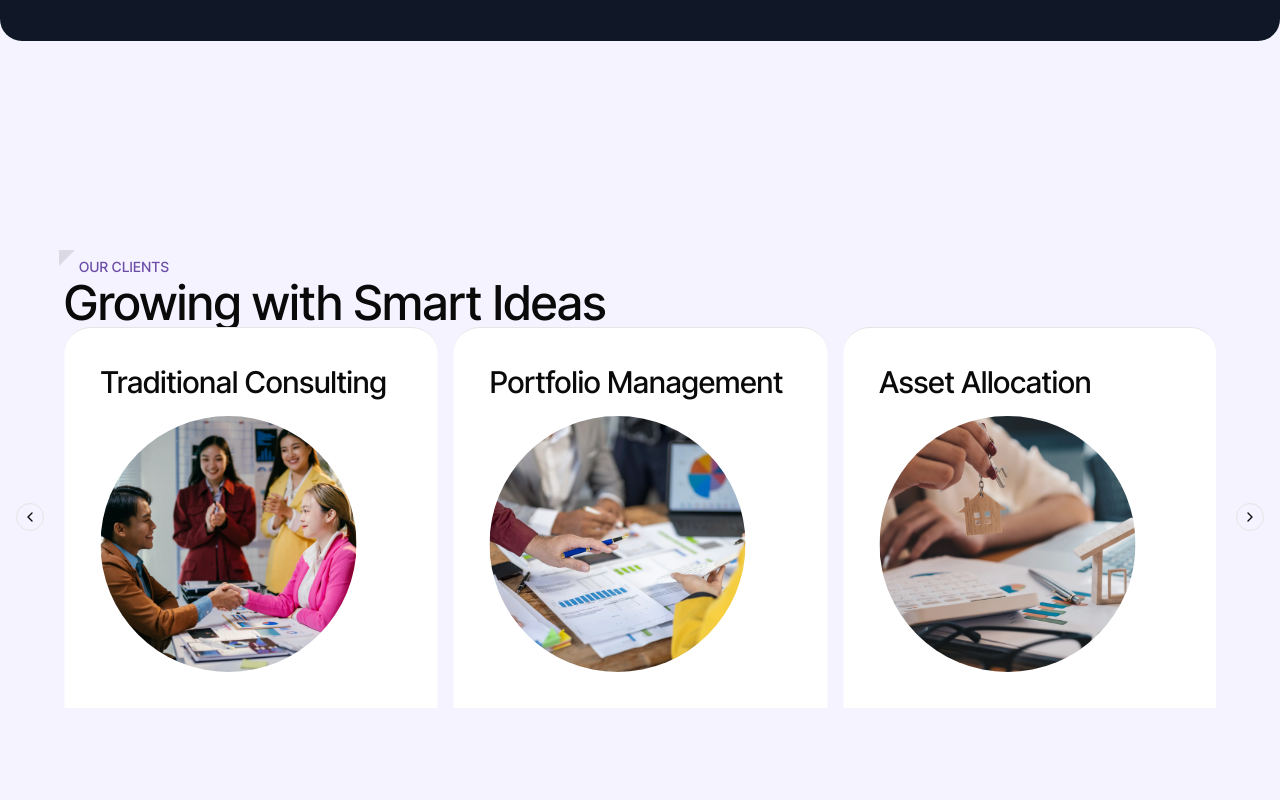
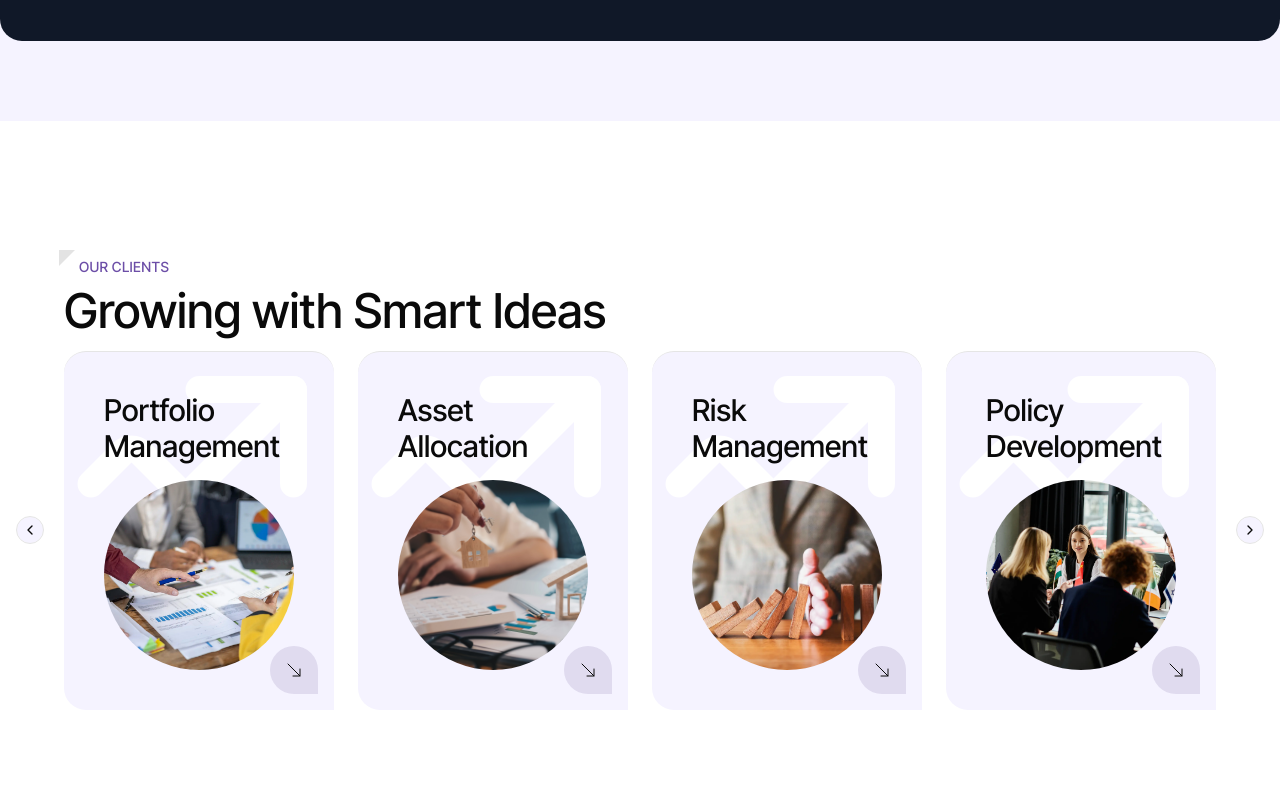
Before and after one commit to itzTedx/piptan-organization, a Next.js app: page /services in a window 1280 px wide. Shown: the part 2280-3080 px from the top of the page. Built offline with nearby package versions, Linux system fonts and the light colour scheme.

Commit message:
feat(icons): add new arrow and trend icons for enhanced visual representation in SolutionsCarousel

```diff
--- a/src/app/services/page.tsx
+++ b/src/app/services/page.tsx
@@ -9,6 +9,7 @@ import { IconArrowRightUp } from "@/assets/icon/arrows";
 import { Clients } from "@/modules/views/clients";
 import { AboutCarousel } from "@/modules/views/components/about-carousel";
 import { ServicesCarousel } from "@/modules/views/components/services-carousel";
+import { Plans } from "@/modules/views/plans";
 import { Solutions } from "@/modules/views/solutions";
 
 export default function ServicesPage() {
@@ -73,6 +74,7 @@ export default function ServicesPage() {
 			</section>
 			<Solutions />
 			<Clients />
+			<Plans />
 		</main>
 	);
 }
--- a/src/assets/icon/arrows.tsx
+++ b/src/assets/icon/arrows.tsx
@@ -30,3 +30,66 @@ export const IconArrowRightUp = (props: SVGProps) => {
 		</svg>
 	);
 };
+
+export const IconArrowRightDown = (props: SVGProps) => {
+	return (
+		<svg
+			{...props}
+			aria-hidden="true"
+			height="20"
+			viewBox="0 0 20 20"
+			width="20"
+			xmlns="http://www.w3.org/2000/svg"
+		>
+			<g fill="currentColor">
+				<line
+					fill="none"
+					stroke="currentColor"
+					strokeLinecap="round"
+					strokeLinejoin="round"
+					x1="4"
+					x2="16"
+					y1="4"
+					y2="16"
+				/>
+				<polyline
+					fill="none"
+					points="16 9 16 16 9 16"
+					stroke="currentColor"
+					strokeLinecap="round"
+					strokeLinejoin="round"
+				/>
+			</g>
+		</svg>
+	);
+};
+
+export const IconTrendUp = (props: SVGProps) => {
+	return (
+		<svg
+			{...props}
+			aria-hidden="true"
+			height="20"
+			viewBox="0 0 20 20"
+			width="20"
+			xmlns="http://www.w3.org/2000/svg"
+		>
+			<g fill="currentColor">
+				<path
+					d="m17,6l-7.293,7.293c-.391.391-1.024.391-1.414,0l-2.586-2.586c-.391-.391-1.024-.391-1.414,0l-2.293,2.293"
+					fill="none"
+					stroke="currentColor"
+					strokeLinecap="round"
+					strokeLinejoin="round"
+				/>
+				<polyline
+					fill="none"
+					points="17 13 17 6 10 6"
+					stroke="currentColor"
+					strokeLinecap="round"
+					strokeLinejoin="round"
+				/>
+			</g>
+		</svg>
+	);
+};
--- /dev/null
+++ b/src/assets/icon/bulb.tsx
@@ -0,0 +1,41 @@
+export const IconLightbulb = (props: SVGProps) => {
+	return (
+		<svg
+			{...props}
+			aria-hidden="true"
+			height="18"
+			viewBox="0 0 18 18"
+			width="18"
+			xmlns="http://www.w3.org/2000/svg"
+		>
+			<g fill="currentColor">
+				<path
+					d="M9 2.5C8.586 2.5 8.25 2.164 8.25 1.75V0.75C8.25 0.336 8.586 0 9 0C9.414 0 9.75 0.336 9.75 0.75V1.75C9.75 2.164 9.414 2.5 9 2.5Z"
+					fill="currentColor"
+				/>
+				<path
+					d="M14.126 4.62399C13.934 4.62399 13.742 4.55098 13.596 4.40398C13.303 4.11098 13.303 3.63598 13.596 3.34298L14.303 2.63598C14.596 2.34298 15.071 2.34298 15.364 2.63598C15.657 2.92898 15.657 3.40398 15.364 3.69698L14.657 4.40398C14.511 4.54998 14.318 4.62399 14.126 4.62399Z"
+					fill="currentColor"
+				/>
+				<path
+					d="M17.25 9.75H16.25C15.836 9.75 15.5 9.414 15.5 9C15.5 8.586 15.836 8.25 16.25 8.25H17.25C17.664 8.25 18 8.586 18 9C18 9.414 17.664 9.75 17.25 9.75Z"
+					fill="currentColor"
+				/>
+				<path
+					d="M3.87399 4.62399C3.68199 4.62399 3.48999 4.55098 3.34399 4.40398L2.63699 3.69698C2.34399 3.40398 2.34399 2.92898 2.63699 2.63598C2.92999 2.34298 3.40499 2.34298 3.69799 2.63598L4.40499 3.34298C4.69799 3.63598 4.69799 4.11098 4.40499 4.40398C4.25899 4.54998 4.06599 4.62399 3.87399 4.62399Z"
+					fill="currentColor"
+				/>
+				<path
+					d="M1.75 9.75H0.75C0.336 9.75 0 9.414 0 9C0 8.586 0.336 8.25 0.75 8.25H1.75C2.164 8.25 2.5 8.586 2.5 9C2.5 9.414 2.164 9.75 1.75 9.75Z"
+					fill="currentColor"
+				/>
+				<path
+					clipRule="evenodd"
+					d="M14.5 8.99999C14.5 5.57361 11.3654 2.87982 7.81797 3.62417C5.63843 4.08156 3.92978 5.8942 3.57421 8.08472C3.16642 10.5974 4.47227 12.8528 6.5 13.8897V15.25C6.5 16.4926 7.50738 17.5 8.75 17.5H9.25C10.4926 17.5 11.5 16.4926 11.5 15.25V13.8897C13.2764 12.9817 14.5 11.139 14.5 8.99999ZM8.126 5.0922C10.7236 4.54714 13 6.50778 13 8.99999C13 10.5092 12.1603 11.8206 10.9196 12.5H7.08033C5.66005 11.7222 4.76414 10.1162 5.05483 8.32506C5.31225 6.73918 6.56114 5.4206 8.126 5.0922Z"
+					fill="currentColor"
+					fillRule="evenodd"
+				/>
+			</g>
+		</svg>
+	);
+};
--- a/src/assets/icon/list.tsx
+++ b/src/assets/icon/list.tsx
@@ -29,3 +29,29 @@ export const IconList = (props: SVGProps) => {
 		</svg>
 	);
 };
+
+export const IconList2 = (props: SVGProps) => {
+	return (
+		<svg
+			{...props}
+			aria-hidden="true"
+			fill="none"
+			height="15"
+			viewBox="0 0 11 15"
+			width="11"
+			xmlns="http://www.w3.org/2000/svg"
+		>
+			<path
+				d="M1.00006 1L10.0001 7.72414L1.00006 14"
+				stroke="currentColor"
+				strokeLinecap="round"
+				strokeLinejoin="round"
+				strokeWidth="2"
+			/>
+			<path
+				d="M5.00006 7.58621L1.00006 5V10L5.00006 7.58621Z"
+				fill="currentColor"
+			/>
+		</svg>
+	);
+};
--- a/src/assets/icon/socials.tsx
+++ b/src/assets/icon/socials.tsx
@@ -68,3 +68,25 @@ export const IconLinkedin = (props: SVGProps) => {
 		</svg>
 	);
 };
+
+export const IconSocialWhatsapp = (props: SVGProps) => {
+	return (
+		<svg
+			{...props}
+			aria-hidden="true"
+			fill="none"
+			height="32"
+			viewBox="0 0 32 32"
+			width="32"
+			xmlns="http://www.w3.org/2000/svg"
+		>
+			<g fill="currentColor">
+				<path
+					d="M25.873,6.069c-2.619-2.623-6.103-4.067-9.814-4.069C8.411,2,2.186,8.224,2.184,15.874c-.001,2.446,.638,4.833,1.852,6.936l-1.969,7.19,7.355-1.929c2.026,1.106,4.308,1.688,6.63,1.689h.006c7.647,0,13.872-6.224,13.874-13.874,.001-3.708-1.44-7.193-4.06-9.815h0Zm-9.814,21.347h-.005c-2.069,0-4.099-.557-5.87-1.607l-.421-.25-4.365,1.145,1.165-4.256-.274-.436c-1.154-1.836-1.764-3.958-1.763-6.137,.003-6.358,5.176-11.531,11.537-11.531,3.08,.001,5.975,1.202,8.153,3.382,2.177,2.179,3.376,5.077,3.374,8.158-.003,6.359-5.176,11.532-11.532,11.532h0Zm6.325-8.636c-.347-.174-2.051-1.012-2.369-1.128-.318-.116-.549-.174-.78,.174-.231,.347-.895,1.128-1.098,1.359-.202,.232-.405,.26-.751,.086-.347-.174-1.464-.54-2.788-1.72-1.03-.919-1.726-2.054-1.929-2.402-.202-.347-.021-.535,.152-.707,.156-.156,.347-.405,.52-.607,.174-.202,.231-.347,.347-.578,.116-.232,.058-.434-.029-.607-.087-.174-.78-1.88-1.069-2.574-.281-.676-.567-.584-.78-.595-.202-.01-.433-.012-.665-.012s-.607,.086-.925,.434c-.318,.347-1.213,1.186-1.213,2.892s1.242,3.355,1.416,3.587c.174,.232,2.445,3.733,5.922,5.235,.827,.357,1.473,.571,1.977,.73,.83,.264,1.586,.227,2.183,.138,.666-.1,2.051-.839,2.34-1.649,.289-.81,.289-1.504,.202-1.649s-.318-.232-.665-.405h0Z"
+					fill="currentColor"
+					fillRule="evenodd"
+				/>
+			</g>
+		</svg>
+	);
+};
--- a/src/modules/views/components/solutions-carousel.tsx
+++ b/src/modules/views/components/solutions-carousel.tsx
@@ -13,31 +13,38 @@ import {
 	CarouselPrevious,
 } from "@/components/ui/carousel";
 
+import { IconArrowRightDown, IconTrendUp } from "@/assets/icon/arrows";
+
 import { SOLUTIONS } from "@/data/solutions";
 
 export const SolutionsCarousel = () => {
 	return (
 		<Carousel
-			opts={{ loop: true }}
+			opts={{ loop: true, align: "start" }}
 			plugins={[Autoplay({ delay: 5000 }), WheelGesturesPlugin()]}
 		>
-			<CarouselContent>
+			<CarouselContent className="-ml-6">
 				{SOLUTIONS.map((solution) => (
 					<CarouselItem
-						className="group basis-full sm:basis-1/2 md:basis-1/3"
+						className="group basis-full pl-6 sm:basis-1/2 md:basis-1/4"
 						key={solution.id}
 					>
-						<div className="h-full space-y-3 rounded-t-3xl border-t bg-card p-6 sm:space-y-4 sm:p-8 md:rounded-t-4xl md:p-9">
-							<h3 className="font-medium text-xl transition-colors hover:text-primary hover:underline sm:text-2xl md:text-3xl">
+						<div className="relative z-10 flex h-full flex-col items-center gap-3 rounded-3xl rounded-br-none border-t bg-background p-6 sm:gap-4 sm:p-8 md:p-10">
+							<h3 className="relative z-10 max-w-xs font-medium text-xl transition-colors hover:text-primary hover:underline sm:text-3xl">
 								{solution.title}
 							</h3>
 							<Image
 								alt={solution.title}
-								className="rounded-full"
+								className="relative z-10 rounded-full"
 								height={256}
 								src={solution.image}
 								width={256}
 							/>
+							<div className="absolute right-4 bottom-4 flex size-12 items-center justify-center rounded-full rounded-br-none bg-primary-dark/10">
+								<IconArrowRightDown />
+							</div>
+
+							<IconTrendUp className="absolute top-6 right-0 h-auto w-full -translate-y-1/4 stroke-2 text-card" />
 						</div>
 					</CarouselItem>
 				))}
--- /dev/null
+++ b/src/modules/views/plans.tsx
@@ -0,0 +1,113 @@
+import Image from "next/image";
+import Link from "next/link";
+
+import { Badge } from "@/components/ui/badge";
+import { Button } from "@/components/ui/button";
+import { Separator } from "@/components/ui/separator";
+
+import { Tape } from "@/assets/corners";
+import { IconLightbulb } from "@/assets/icon/bulb";
+import { IconList2 } from "@/assets/icon/list";
+import { IconSocialWhatsapp } from "@/assets/icon/socials";
+
+export const PRICING_PLANS_FEATURES = [
+	"Traditional Consulting",
+	"Investment Management",
+	"Data Aggregation",
+	"Tax Planning & Preparation",
+];
+
+export function Plans() {
+	return (
+		<section className="container mx-auto grid max-w-7xl grid-cols-1 gap-6 py-12 sm:py-16 md:grid-cols-3 md:py-20">
+			<div>
+				<Badge>
+					<div>
+						<Tape className="absolute -top-1.5 -left-1.5 size-4! text-muted-foreground/20" />
+					</div>
+					Plan & Pricing
+				</Badge>
+				<h2 className="mb-6 text-balance font-medium text-5xl">
+					Effective & Flexible Pricing
+				</h2>
+				<p className="text-lg text-muted-foreground">
+					Welcomed and every pain avoided but in certain circumstances.
+				</p>
+				<ul className="mt-6 space-y-4 text-lg text-muted-foreground">
+					<li>
+						<IconList2 className="mr-4 inline-block text-primary" /> Investment
+						Strategy
+					</li>
+					<li>
+						<IconList2 className="mr-4 inline-block text-primary" /> Investment
+						Manager Selection
+					</li>
+				</ul>
+				<h3 className="mt-6 font-medium text-2xl">
+					Get help to Choose Right Plan
+				</h3>
+				<div className="mt-3 flex items-center gap-4">
+					<div className="flex size-20 items-center justify-center rounded-full rounded-br-none bg-primary-dark/10">
+						<div className="relative size-16 overflow-hidden rounded-full border-2 border-card">
+							<Image
+								alt="Shashi"
+								className="object-cover"
+								fill
+								src="/images/advisor.webp"
+							/>
+						</div>
+					</div>
+					<div>
+						<h4 className="font-medium text-xl">Roman Harry</h4>
+						<p className="mb-1 text-muted-foreground/80 text-sm">Advisor</p>
+						<Link
+							className="font-medium text-muted-foreground text-xl"
+							href="tel:+1-(555)-789.0123"
+						>
+							<IconSocialWhatsapp className="mr-2 inline size-5 text-primary" />
+							+1-(555)-789.0123
+						</Link>
+					</div>
+				</div>
+			</div>
+			<div className="rounded-4xl rounded-br-none bg-card p-9">
+				<div className="flex items-center justify-between">
+					<h3 className="text-2xl">Basic Package</h3>
+					<div>
+						<IconLightbulb className="inline-block size-5 text-primary" />
+					</div>
+				</div>
+				<p className="mb-4 text-lg text-muted-foreground">
+					Pricing plan for small business
+				</p>
+				<Separator />
+				<ul>
+					{PRICING_PLANS_FEATURES.map((feature) => (
+						<li className="p-4 text-lg text-muted-foreground" key={feature}>
+							{feature}
+						</li>
+					))}
+				</ul>
+				<div className="mb-4 flex items-start">
+					<span className="h-full font-medium text-2xl text-primary-dark">
+						$
+					</span>
+					<div className="flex items-center gap-2">
+						<h4 className="font-medium text-6xl text-primary-dark tracking-wide">
+							49
+						</h4>
+						<div>
+							<span className="font-medium text-primary-dark text-xl tracking-wide">
+								.99
+							</span>
+							<p className="font-medium text-foreground/60 text-sm uppercase tracking-wide">
+								Billed Monthly
+							</p>
+						</div>
+					</div>
+				</div>
+				<Button>Get Started</Button>
+			</div>
+		</section>
+	);
+}
--- a/src/modules/views/solutions.tsx
+++ b/src/modules/views/solutions.tsx
@@ -6,15 +6,17 @@ import { SolutionsCarousel } from "./components/solutions-carousel";
 
 export function Solutions() {
 	return (
-		<section className="container mx-auto max-w-6xl py-20 md:py-24 lg:py-32">
-			<div>
+		<section className="bg-card py-20 md:py-24 lg:py-32">
+			<div className="container mx-auto max-w-6xl">
 				<Badge>
 					<div>
 						<Tape className="absolute -top-1.5 -left-1.5 size-4! text-muted-foreground/20" />
 					</div>
 					Our Clients
 				</Badge>
-				<h2 className="font-medium text-5xl">Growing with Smart Ideas</h2>
+				<h2 className="mt-2 mb-4 font-medium text-5xl">
+					Growing with Smart Ideas
+				</h2>
 				<SolutionsCarousel />
 			</div>
 		</section>
```
Also changed, not shown: public/images/advisor.webp (added).
